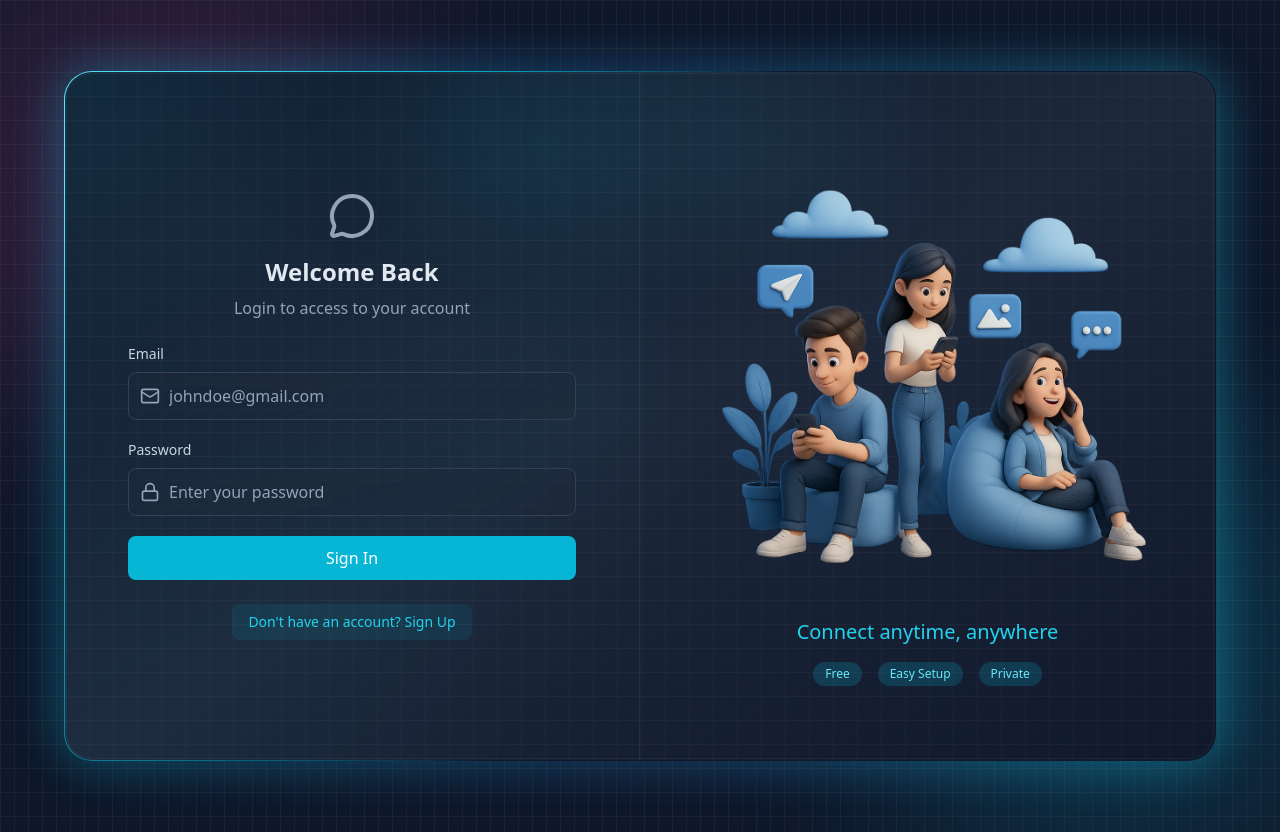
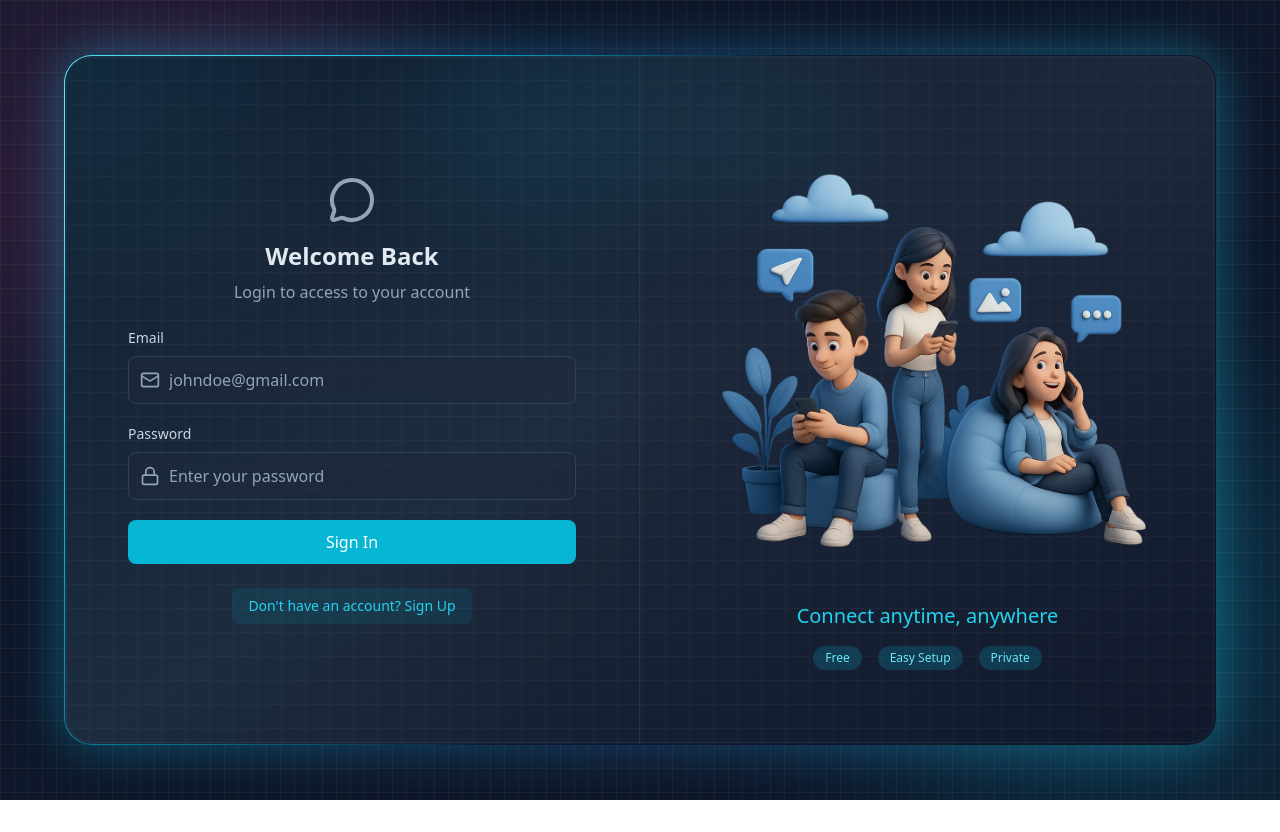
Before and after one commit to Aarsh31248/Talkly, a React (Vite) app in the folder frontend/: page /login in a window 1280 px wide. After the commit the page ends 800 px from the top, so only its background shows below. Built offline with nearby package versions, Linux system fonts and the light colour scheme; no server answers.

Commit message:
Frontend complete

```diff
--- a/frontend/package.json
+++ b/frontend/package.json
@@ -12,9 +12,12 @@
   "dependencies": {
     "@vitejs/plugin-react": "^5.0.3",
     "axios": "^1.16.0",
+    "lucide-react": "^1.14.0",
     "react": "^19.1.1",
     "react-dom": "^19.1.1",
+    "react-hot-toast": "^2.6.0",
     "react-router": "^7.15.0",
+    "socket.io-client": "^4.8.1",
     "vite": "^7.1.7",
     "zustand": "^5.0.3"
   },
--- a/frontend/src/App.jsx
+++ b/frontend/src/App.jsx
@@ -17,7 +17,7 @@ function App() {
   if (isCheckingAuth) return <PageLoader />;
 
   return (
-    <div className="min-h-screen bg-slate-900 relative flex items-center justify-center p-4 overflow-hidden">
+    <div className="h-screen bg-slate-900 relative overflow-hidden">
       <div className="absolute inset-0 bg-[linear-gradient(to_right,#4f4f4f2e_1px,transparent_1px),linear-gradient(to_bottom,#4f4f4f2e_1px,transparent_1px)] bg-[size:14px_24px]" />
       <div className="absolute top-0 -left-4 size-96 bg-pink-500 opacity-20 blur-[100px]" />
       <div className="absolute bottom-0 -right-4 size-96 bg-cyan-500 opacity-20 blur-[100px]" />
--- a/frontend/src/index.css
+++ b/frontend/src/index.css
@@ -9,7 +9,7 @@
 }
 
 .input {
-  @apply w-full bg-slate-800/50 border border-slate-700 rounded-lg py-2 pl-10 pr-4 text-slate-200 placeholder-slate-400 focus:ring-2 focus:ring-cyan-500 focus:border-transparent;
+  @apply w-full bg-slate-800/50 border border-slate-700 rounded-lg py-2 pl-10 pr-4 text-slate-200 placeholder-slate-400 focus:ring-2 focus:ring-cyan-500 focus:border-transparent transition-all duration-200;
 }
 
 .auth-input-icon {
@@ -26,7 +26,7 @@
 
 .auth-btn {
   @apply w-full bg-cyan-500 text-white rounded-lg py-2.5 font-medium
-  hover:bg-cyan-600 focus:ring-2 focus:ring-cyan-500;
+  hover:bg-cyan-600 focus:ring-2 focus:ring-cyan-500 transition-all duration-200;
 }
 
 .auth-link {
```
Also changed, not shown: 1 other file (tests, documents, lock files or other folders).
